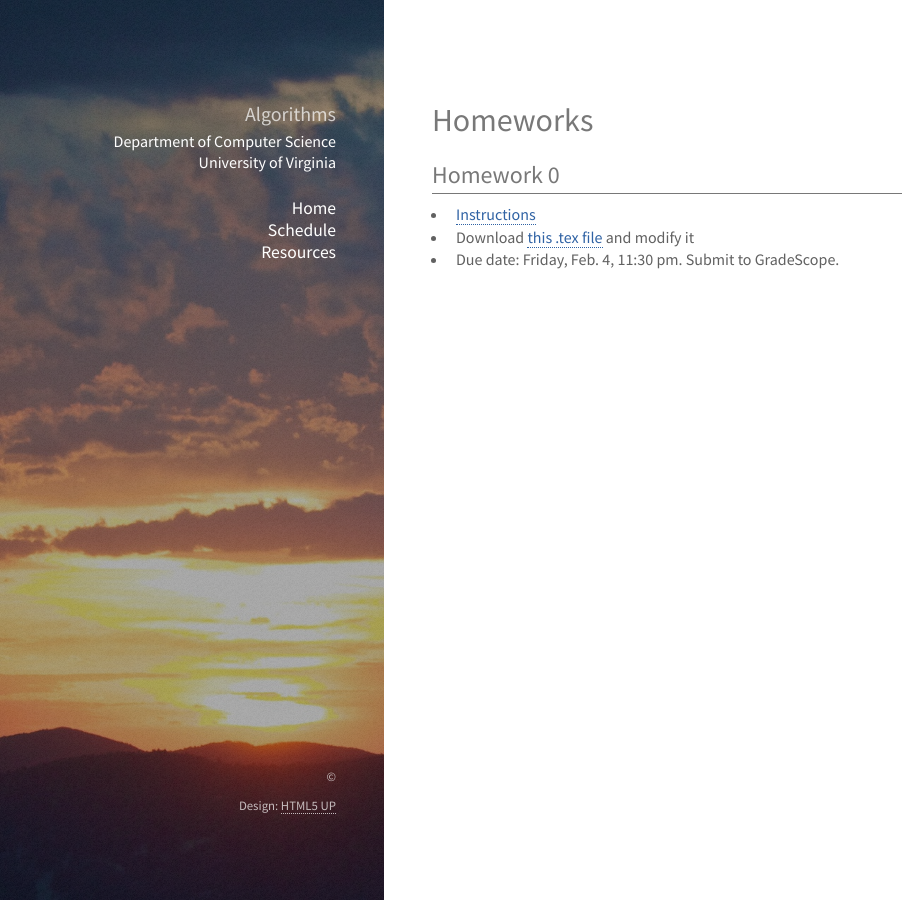
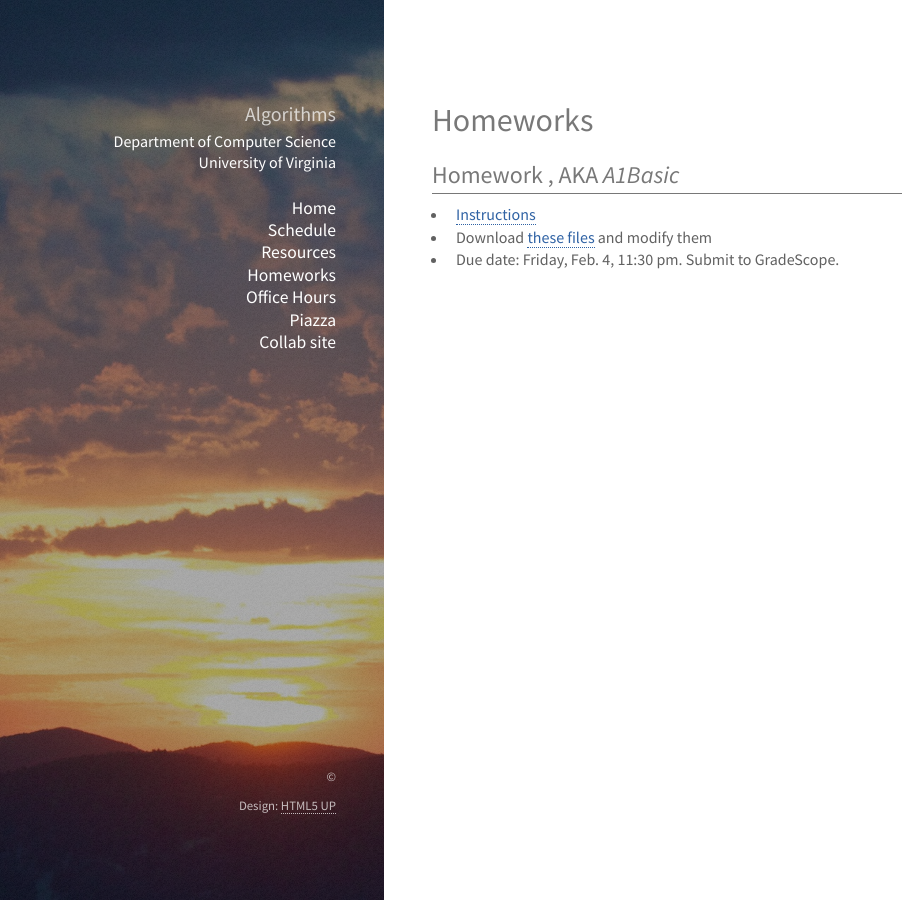
Before and after one commit to uva-cs/cs4102-s22, a Jekyll site: the page built from homework/index.md, in a window 1280 px wide. Shown: the whole page, without its empty margins (0-902 px from the left). Built offline with Jekyll 4.4.1, drawn with Linux system fonts in a browser that asks for light colours; nearby versions of some CDN libraries; library files that are not in the unit come from our copies.

Commit message:
updated left-panel links; added office hours page, HW page

```diff
--- a/_includes/header.html
+++ b/_includes/header.html
@@ -7,6 +7,11 @@
       <li><a href="{{site.url}}/index.html">Home</a></li>
       <li><a href="{{site.url}}/slides/schedule.html">Schedule</a></li>
       <li><a href="{{site.url}}/resources.html">Resources</a></li>
+      <li><a href="{{site.url}}/homework">Homeworks</a></li>
+      <li><a href="{{site.url}}/office-hours.html">Office Hours</a></li>
+      <li><a href="https://piazza.com/class/kyn6o0mutdl41e">Piazza</a></li>
+      <li><a href="https://collab.its.virginia.edu/portal/site/2392bc0f-812c-494a-8cf8-23666cf344fe">Collab site</a></li>
+
   </ul>
 
   </header>
--- a/homework/index.md
+++ b/homework/index.md
@@ -5,8 +5,8 @@ title: Schedule - CS4102 Algorithms - Spring 2022
 
 # Homeworks
 
-## Homework 0
+## Homework , AKA _A1Basic_
 
-* [Instructions](./cs4102_hw0_template.pdf)
-* Download [this .tex file](./cs4102_hw0.tex) and modify it
+* [Instructions](../unita/basic/latex/cs4102_A1basic.pdf)
+* Download [these files](../unita/basic/latex/cs4102_A1basic.zip) and modify them
 * Due date: Friday, Feb. 4, 11:30 pm.  Submit to GradeScope.
```
Also changed, not shown: office-hours.md (added, +19 -0 lines), slides/schedule.md (+1 -1 lines).
